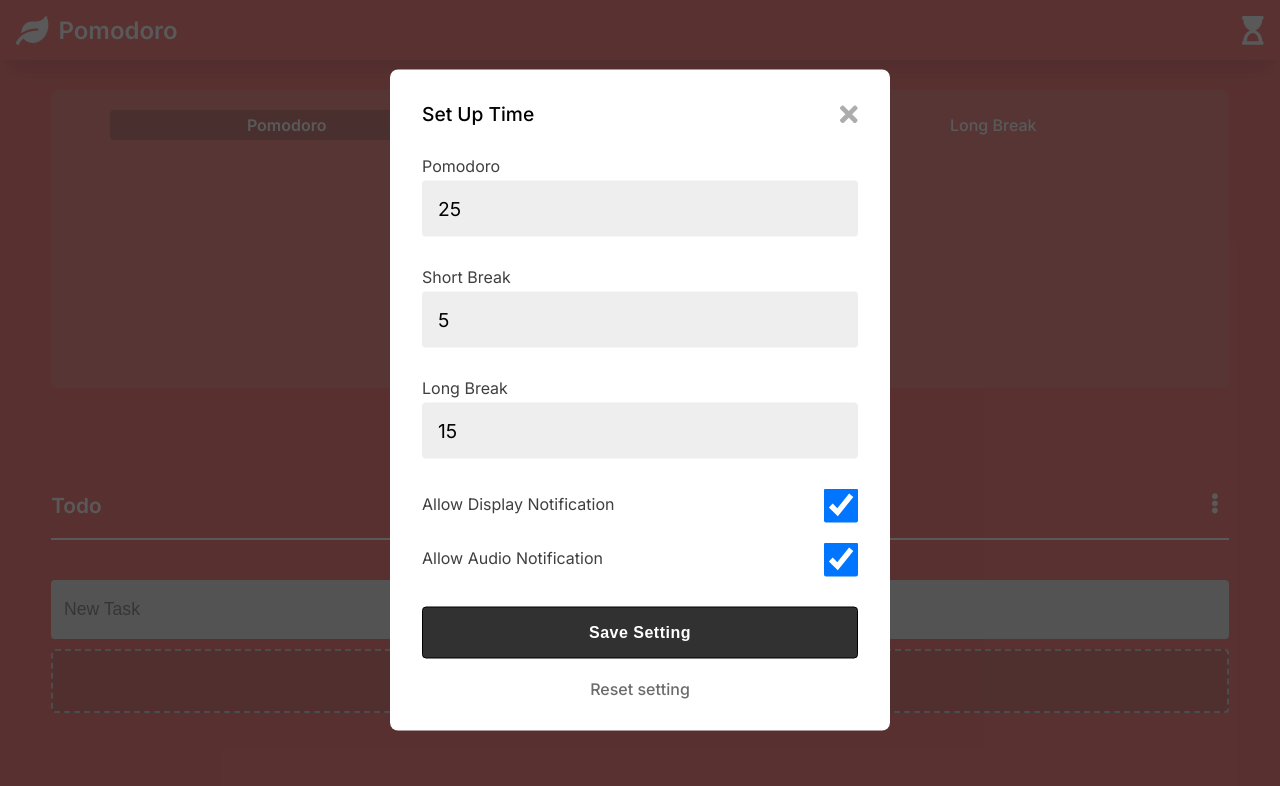
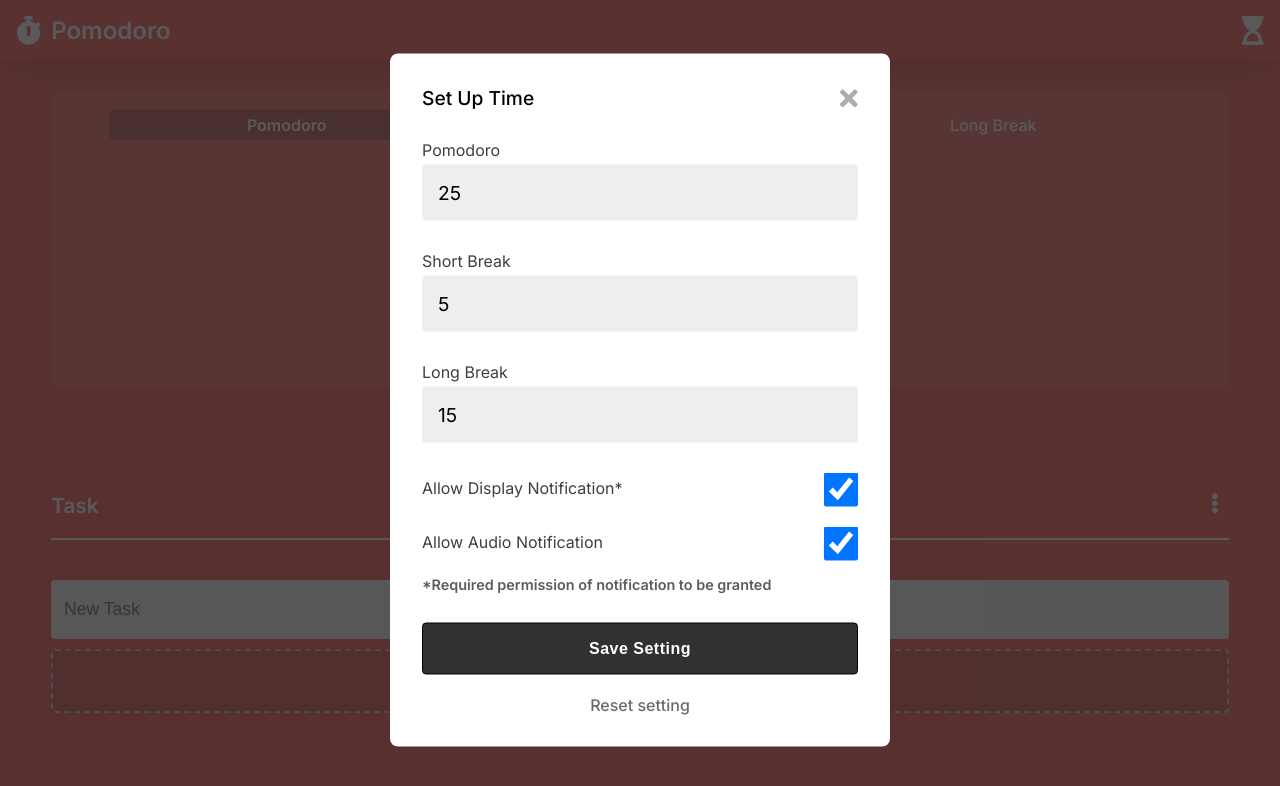
Before and after one commit to shidqirifat/pomodoro-timer, a React (Create React App) app: page / in a window 1280 px wide. Both pictures are taken after a click on the icon 1253 px from the left and 29 px from the top of the page. Shown: the top 786 px of the page. Built offline with nearby package versions, Linux system fonts and the light colour scheme.

Commit message:
fix service worker offline mode, fix displaying time setting (no use state), fix saving lap pomodoro.

```diff
--- a/src/Header.js
+++ b/src/Header.js
@@ -1,5 +1,5 @@
 import React, { useState, useEffect } from 'react';
-import { faHourglassStart, faLeaf, faTimes } from "@fortawesome/free-solid-svg-icons";
+import { faHourglassStart, faStopwatch, faTimes } from "@fortawesome/free-solid-svg-icons";
 import { FontAwesomeIcon } from "@fortawesome/react-fontawesome";
 import Main from './Main';
 
@@ -9,7 +9,6 @@
     shortBreak: 5,
     longBreak: 15
   });
-  const [displaySetting, setDisplaySetting] = useState(false);
   const [resetSetting, setResetSetting] = useState(false);
   const [resfreshTimer, setResfreshTimer] = useState(false);
   const [displayTimer, setDisplayTimer] = useState(false);
@@ -41,7 +40,11 @@
   }, [resetSetting, resfreshTimer, backgroundMode]);
 
   function handleDisplaySetting() {
-    setDisplaySetting(isDisplay => !isDisplay);
+    const popUp = document.querySelector('.shadow-pop-up');
+    const setting = document.querySelector('.time-setting-container');
+
+    popUp.classList.toggle('active');
+    setting.classList.toggle('active');
   }
 
   function handleChangeTime(e) {
@@ -93,7 +96,7 @@
 
     updateToLocalStorage();
     setResfreshTimer(true);
-    setDisplaySetting(isDisplay => !isDisplay);
+    handleDisplaySetting();
   }
 
   function handleFactoryReset() {
@@ -109,7 +112,7 @@
     })
     setResetSetting(true);
     setResfreshTimer(true);
-    setDisplaySetting(isDisplay => !isDisplay);
+    handleDisplaySetting();
   }
 
   const TimeSettingInput = (
@@ -128,8 +131,8 @@
           <label htmlFor='longBreak'>Long Break</label>
           <input type='number' id='longBreak' name='longBreak' value={timeSet.longBreak === 0 ? '' : timeSet.longBreak} onChange={handleChangeTime} required />
 
-          <div className='input-permission'>
-            <label htmlFor='display'>Allow Display Notification</label>
+          <div className='input-permission' id='display-notif'>
+            <label htmlFor='display'>Allow Display Notification*</label>
             <input type='checkbox' id='display' name='display' checked={allowNotif.display} onChange={handleChangeNotif} />
           </div>
 
@@ -137,6 +140,8 @@
             <label htmlFor='audio'>Allow Audio Notification</label>
             <input type='checkbox' id='audio' name='audio' checked={allowNotif.audio} onChange={handleChangeNotif} />
           </div>
+
+          <h5>*Required permission of notification to be granted</h5>
 
           <button className='submit-time-setting'>Save Setting</button>
         </form>
@@ -157,11 +162,11 @@
     <>
       <header style={styles}>
         <h1 className='header-title'>
-          <FontAwesomeIcon className='header-icon' icon={faLeaf} />
+          <FontAwesomeIcon className='header-icon' icon={faStopwatch} />
           Pomodoro
         </h1>
         <FontAwesomeIcon onClick={handleDisplaySetting} className='setting-icon' icon={faHourglassStart} />
-        {displaySetting && TimeSettingInput}
+        {TimeSettingInput}
       </header>
       {displayTimer &&
         <Main
--- a/src/Main.js
+++ b/src/Main.js
@@ -13,7 +13,7 @@
   const [minute, setMinute] = useState(1);
   const [currentSecond, setCurrentSecond] = useState(0);
   const [currentMinute, setCurrentMinute] = useState(0);
-  const [lapPomodoro, setLapPomodoro] = useState(localStorage.getItem('Pomodoro') || 0);
+  const [lapPomodoro, setLapPomodoro] = useState(Number(localStorage.getItem('Pomodoro')) || 1);
 
   useEffect(() => {
     setModeStart();
@@ -57,7 +57,7 @@
   ]);
 
   useEffect(() => {
-    localStorage.setItem('Pomodoro', lapPomodoro + 1);
+    localStorage.setItem('Pomodoro', lapPomodoro);
   }, [lapPomodoro]);
 
   window.onload = () => {
@@ -68,14 +68,11 @@
   function timersOverNotification() {
     if (Notification.permission === 'granted') {
       navigator.serviceWorker.getRegistration().then(function (reg) {
-        let options = { body: 'Take a break for a minute' };
         if (props.allowNotif.display) {
-          if (!props.allowNotif.audio) {
-            options = {
-              body: 'Take a break for a minute',
-              silent: true
-            };
-          }
+          const options = {
+            body: 'Take a break for a minute',
+            silent: true
+          };
           reg.showNotification('Timer is Over!', options);
         }
       });
--- a/src/Task.js
+++ b/src/Task.js
@@ -70,11 +70,15 @@
   }
 
   function clearAllTasks() {
-    const confirmation = confirm('Are You sure want to delete all tasks list');
+    if (tasks.length > 0) {
+      const confirmation = confirm('Are You sure want to delete all tasks list');
+      if (!confirmation) {
+        displayTaskMenu();
+        return;
+      }
+      setTasks([]);
+    }
 
-    if (!confirmation) return;
-
-    setTasks([]);
     displayTaskMenu();
   }
 
@@ -120,7 +124,7 @@
       <h3
         className='task-title'
       >
-        Todo
+        Task
         <FontAwesomeIcon
           className='task-menu-icon'
           onClick={displayTaskMenu}
--- a/src/main.css
+++ b/src/main.css
@@ -4,6 +4,13 @@
   box-sizing: border-box;
   padding: 0;
   margin: 0;
+
+  -webkit-touch-callout: none; /* iOS Safari */
+  -webkit-user-select: none; /* Safari */
+  -khtml-user-select: none; /* Konqueror HTML */
+  -moz-user-select: none; /* Firefox */
+  -ms-user-select: none; /* Internet Explorer/Edge */
+  user-select: none; /* Non-prefixed version, currently supported by Chrome and Opera */
 }
 body {
   min-height: 100vh;
@@ -39,7 +46,7 @@
 }
 .time-setting-container {
   position: fixed;
-  top: 50%;
+  top: 55%;
   left: 50%;
   transform: translate(-50%, -50%);
   z-index: 4;
@@ -50,9 +57,17 @@
   display: flex;
   flex-direction: column;
   padding: 2rem;
-  animation: time-setting 0.2s;
+  visibility: hidden;
+  opacity: 0;
+  transition: all 0.2s;
+  /* animation: time-setting 0.2s; */
 }
-@keyframes time-setting {
+.time-setting-container.active {
+  top: 50%;
+  visibility: visible;
+  opacity: 1;
+}
+/* @keyframes time-setting {
   from {
     opacity: 0;
     top: 60%;
@@ -60,12 +75,19 @@
   to {
     opacity: 1;
   }
-}
+} */
 .shadow-pop-up {
   position: fixed;
   inset: 0;
   background: rgba(32, 32, 32, 0.74);
   z-index: 3;
+  visibility: hidden;
+  opacity: 0;
+  transition: all 0.2s;
+}
+.shadow-pop-up.active {
+  visibility: visible;
+  opacity: 1;
 }
 .close-setting-icon {
   position: absolute;
@@ -117,13 +139,21 @@
   display: flex;
   justify-content: space-between;
   align-items: center;
-  margin-bottom: 20px;
 }
 .input-permission input {
   width: 34px;
   height: 34px;
   border: none;
   cursor: pointer;
+}
+#display-notif {
+  margin-bottom: 20px;
+}
+.time-setting-container form h5 {
+  font-size: 0.9rem;
+  color: #5c5c5c;
+  font-weight: 600;
+  margin-top: 15px;
 }
 .time-setting-container .submit-time-setting {
   padding: 1rem;
@@ -134,7 +164,7 @@
   border: 1px solid #000000;
   border-radius: 4px;
   letter-spacing: 0.5px;
-  margin-top: 10px;
+  margin-top: 30px;
   cursor: pointer;
 }
 .time-setting-container .submit-time-setting:focus,
@@ -173,7 +203,6 @@
   grid-template-columns: repeat(3, 1fr);
   width: 90%;
   margin: 20px auto;
-  cursor: pointer;
 }
 .timer-label h2 {
   font-size: 1rem;
@@ -181,6 +210,7 @@
   color: white;
   padding: 0.3rem;
   border-radius: 4px;
+  cursor: pointer;
 }
 .timer-label h2.active {
   background: rgba(0, 0, 0, 0.205);
@@ -236,9 +266,9 @@
   opacity: 1;
 }
 .task-container {
-  margin-top: 30px;
   width: 92%;
   margin: 0 auto;
+  padding-bottom: 60px;
 }
 .task-container .lap-pomodoro,
 .task-container .info-mode {
@@ -319,7 +349,7 @@
   color: rgb(218, 218, 218);
 }
 .task-container .new-task {
-  background: #e7e7e7;
+  background: #f5f5f5;
   border: none;
   color: rgb(0, 0, 0);
   margin-top: 20px;
```
Also changed, not shown: public/sw.js (+44 -28 lines).
